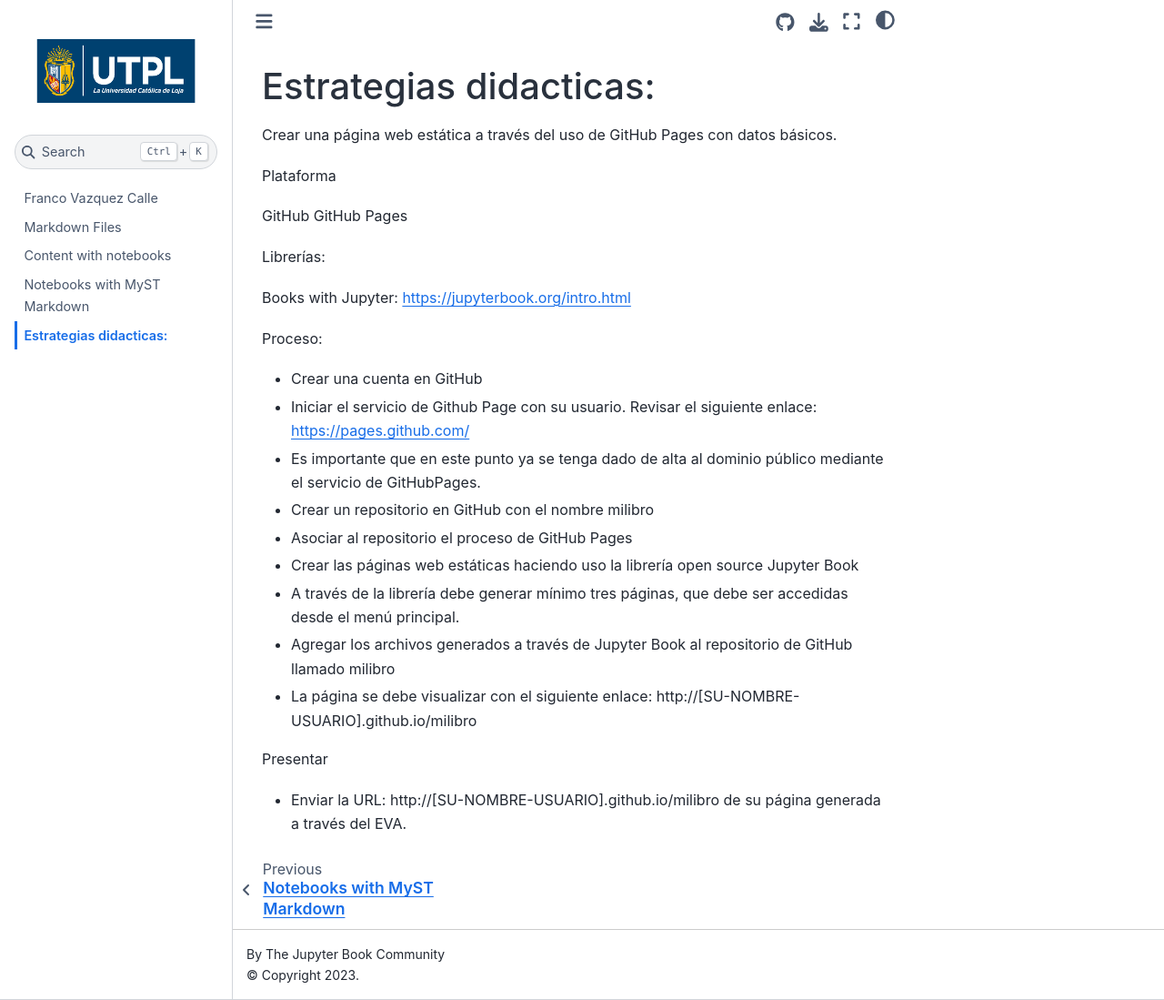
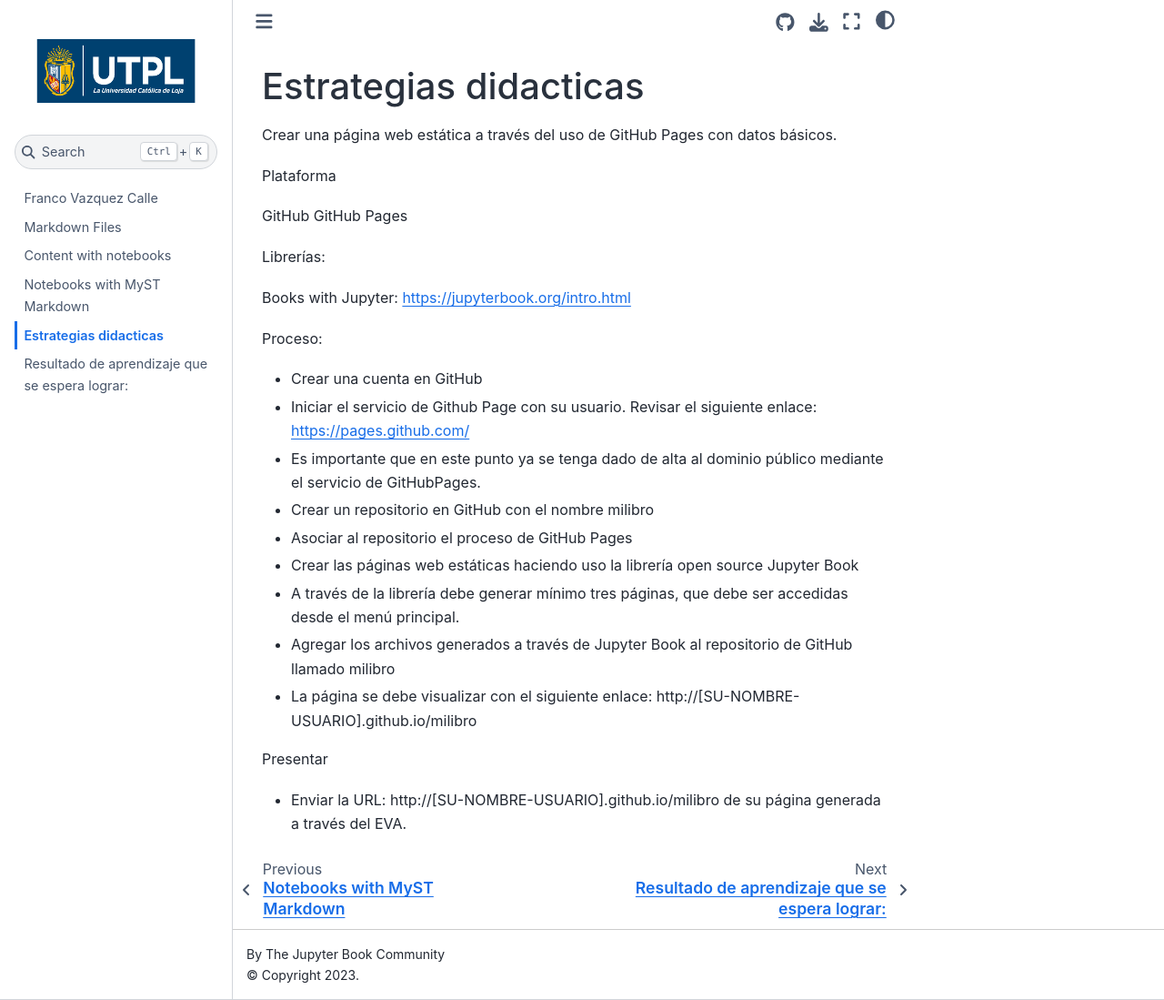
Before and after one commit to FrancoVazquez92/milibro, a Jupyter Book: the page built from estrategias-didacticas.md, in a window 1280 px wide and 1099 px high. Shown: the whole window at 91% size. Built offline with Jupyter Book 1.0.4 settings and Sphinx 7.4.7 and the Sphinx Book theme 1.1.4, drawn with Linux system fonts in a browser that asks for light colours.

Commit message:
Actualizacion del menu Resultado de Aprendizaje

```diff
--- a/_toc.yml
+++ b/_toc.yml
@@ -8,3 +8,4 @@
 - file: notebooks
 - file: markdown-notebooks
 - file: estrategias-didacticas
+- file: resultado-de-aprendizaje
--- a/estrategias-didacticas.md
+++ b/estrategias-didacticas.md
@@ -1,4 +1,4 @@
-# Estrategias didacticas:
+# Estrategias didacticas
 
 Crear una página web estática a través del uso de GitHub Pages con datos básicos.
 
```
Also changed, not shown: 1 other file.
